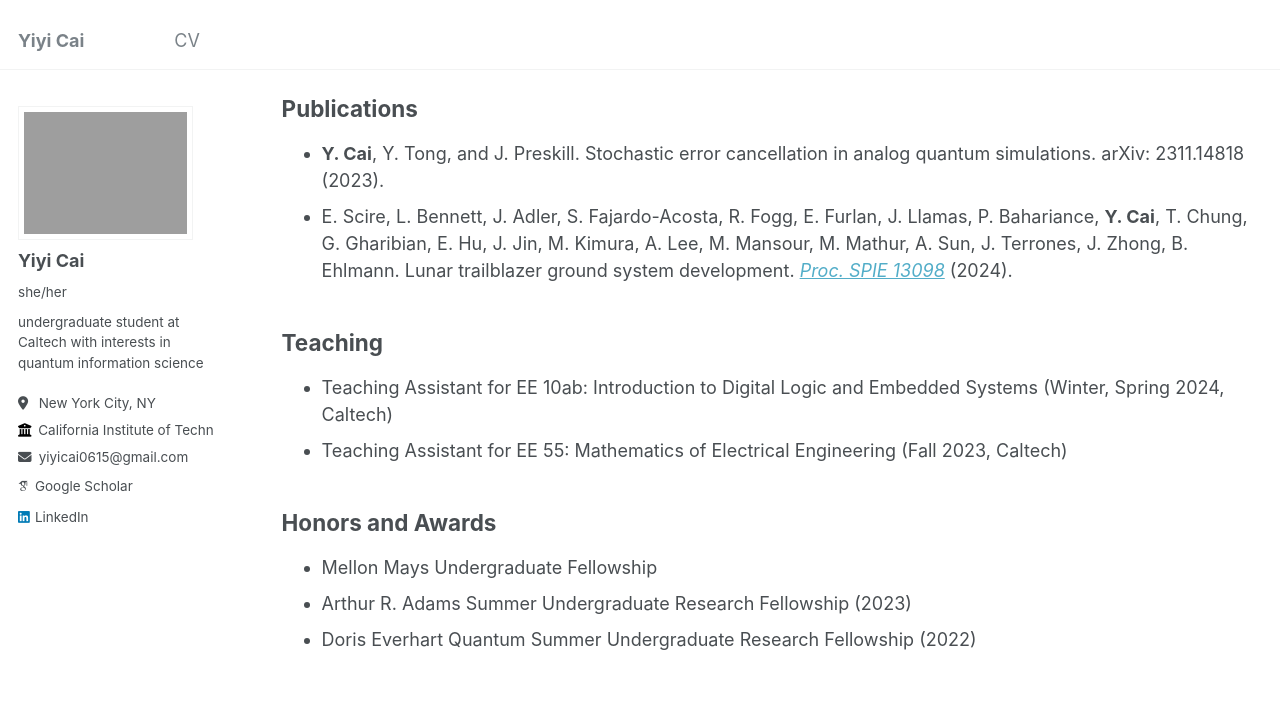
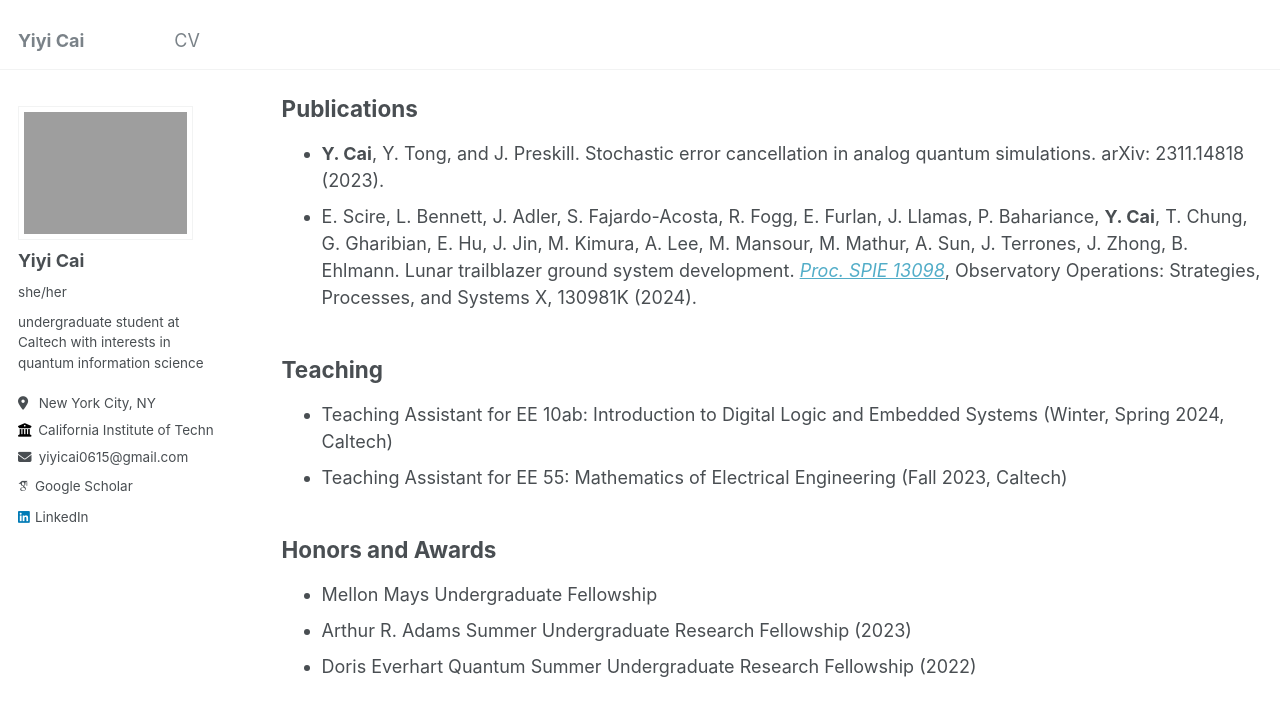
Before and after one commit to Yiyi-Cai/yiyi-cai.github.io, a Jekyll site: the page built from _pages/cv.md, in a window 1280 px wide and 900 px high, scrolled down 507 px. Shown: the top 716 px of the window. Built offline with Jekyll 4.4.1, drawn with Linux system fonts in a browser that asks for light colours; some web fonts are replaced.

Commit message:
Update cv.md

```diff
--- a/_pages/cv.md
+++ b/_pages/cv.md
@@ -24,7 +24,7 @@ Relevant experience
 Publications
 ------
 * **Y. Cai**, Y. Tong, and J. Preskill. Stochastic error cancellation in analog quantum simulations. arXiv: 2311.14818 (2023).
-* E. Scire, L. Bennett, J. Adler, S. Fajardo-Acosta, R. Fogg, E. Furlan, J. Llamas, P. Bahariance, **Y. Cai**, T. Chung, G. Gharibian, E. Hu, J. Jin, M. Kimura, A. Lee, M. Mansour, M. Mathur, A. Sun, J. Terrones, J. Zhong, B. Ehlmann. Lunar trailblazer ground system development. [*Proc. SPIE 13098*](https://doi.org/10.1117/12.3027493) (2024).
+* E. Scire, L. Bennett, J. Adler, S. Fajardo-Acosta, R. Fogg, E. Furlan, J. Llamas, P. Bahariance, **Y. Cai**, T. Chung, G. Gharibian, E. Hu, J. Jin, M. Kimura, A. Lee, M. Mansour, M. Mathur, A. Sun, J. Terrones, J. Zhong, B. Ehlmann. Lunar trailblazer ground system development. [*Proc. SPIE 13098*](https://doi.org/10.1117/12.3027493), Observatory Operations: Strategies, Processes, and Systems X, 130981K (2024).
 
 Teaching
 -----
```
